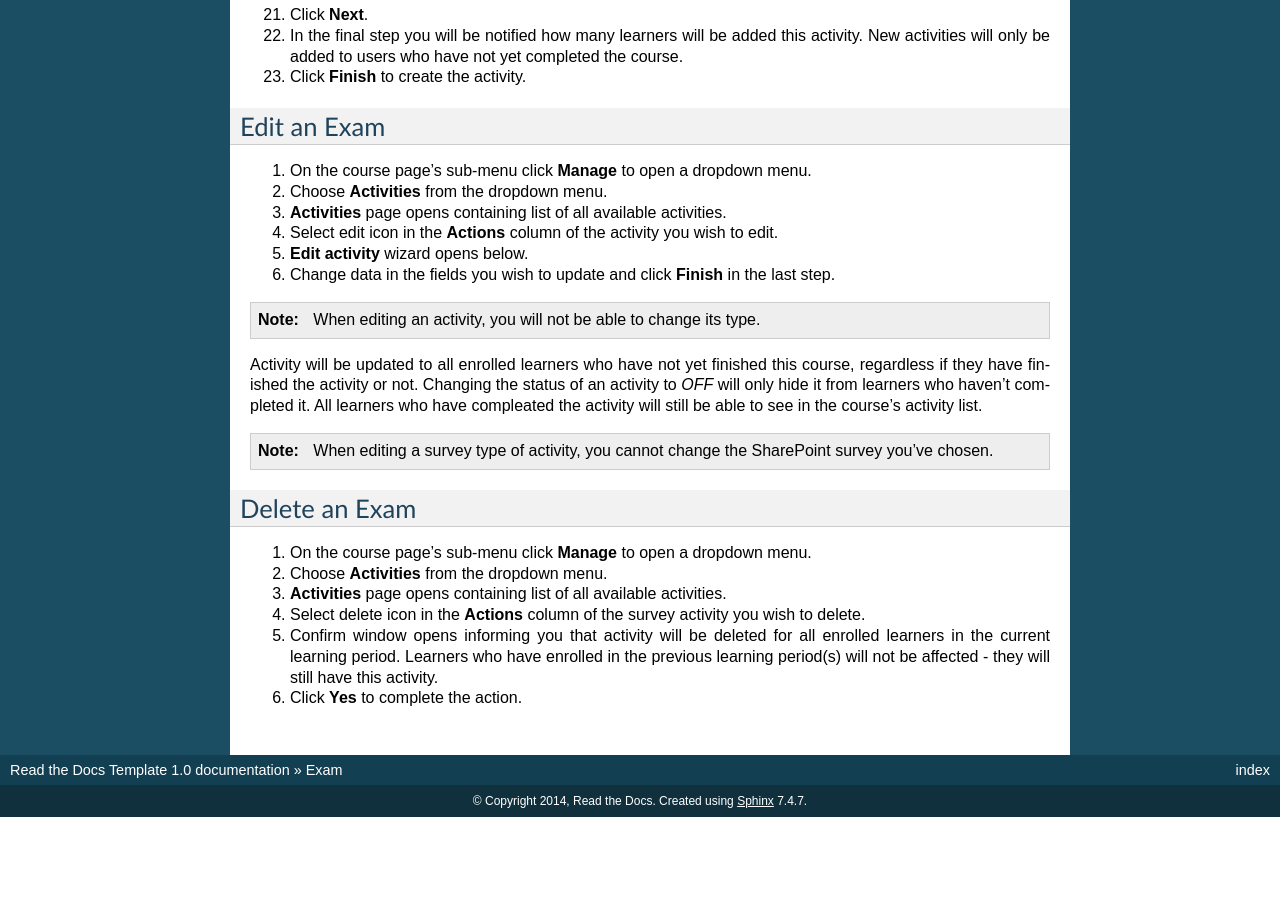
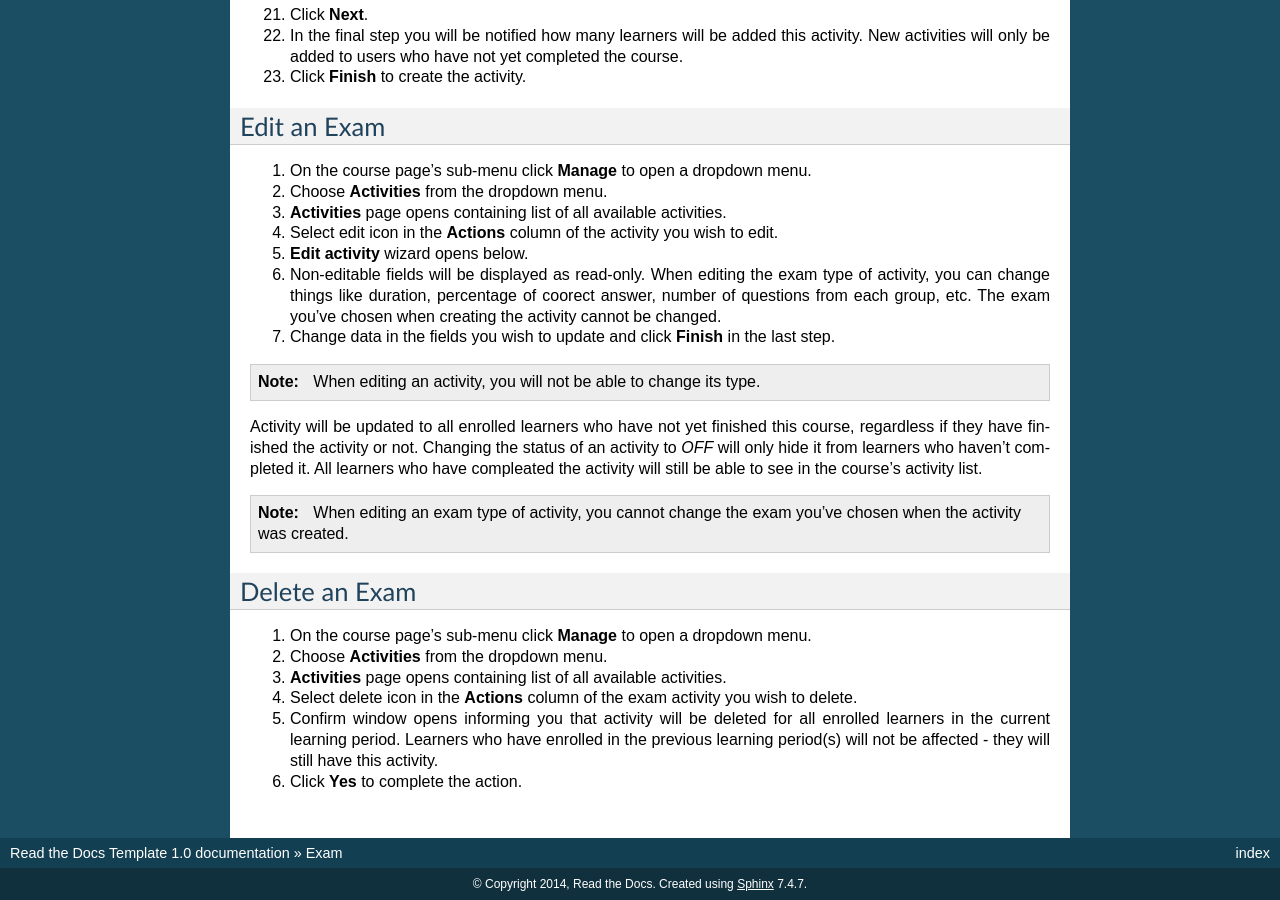
Before and after one commit to pslisko/performa365docs, a Sphinx documentation site: the page built from docs/howto/manage_activities/exam.rst, in a window 1280 px wide and 900 px high, scrolled down 816 px. Built offline with Sphinx 7.4.7, drawn with Linux system fonts in a browser that asks for light colours; pages that are not in the unit, such as notebooks, are missing from menus; before the commit the page ends 1633 px from its top, so only the background shows below that.

Commit message:
Update exam.rst

```diff
--- a/docs/howto/manage_activities/exam.rst
+++ b/docs/howto/manage_activities/exam.rst
@@ -44,6 +44,7 @@ Edit an Exam
 #. **Activities** page opens containing list of all available activities.
 #. Select edit icon in the **Actions** column of the activity you wish to edit.
 #. **Edit activity** wizard opens below.
+#. Non-editable fields will be displayed as read-only. When editing the exam type of activity, you can change things like duration, percentage of coorect answer, number of questions from each group, etc. The exam you've chosen when creating the activity cannot be changed.
 #. Change data in the fields you wish to update and click **Finish** in the last step.
 
 
@@ -51,7 +52,7 @@ Edit an Exam
 Activity will be updated to all enrolled learners who have not yet finished this course, regardless if they have finished the activity or not.
 Changing the status of an activity to *OFF* will only hide it from learners who haven't completed it. All learners who have compleated the activity will still be able to see in the course's activity list.
 
-.. note:: When editing a survey type of activity, you cannot change the SharePoint survey you've chosen.
+.. note:: When editing an exam type of activity, you cannot change the exam you've chosen when the activity was created.
 
 
 Delete an Exam
@@ -60,6 +61,6 @@ Delete an Exam
 #. On the course page's sub-menu click **Manage** to open a dropdown menu.
 #. Choose **Activities** from the dropdown menu.
 #. **Activities** page opens containing list of all available activities.
-#. Select delete icon in the **Actions** column of the survey activity you wish to delete.
+#. Select delete icon in the **Actions** column of the exam activity you wish to delete.
 #. Confirm window opens informing you that activity will be deleted for all enrolled learners in the current learning period. Learners who have enrolled in the previous learning period(s) will not be affected - they will still have this activity.
 #. Click **Yes** to complete the action.
```
